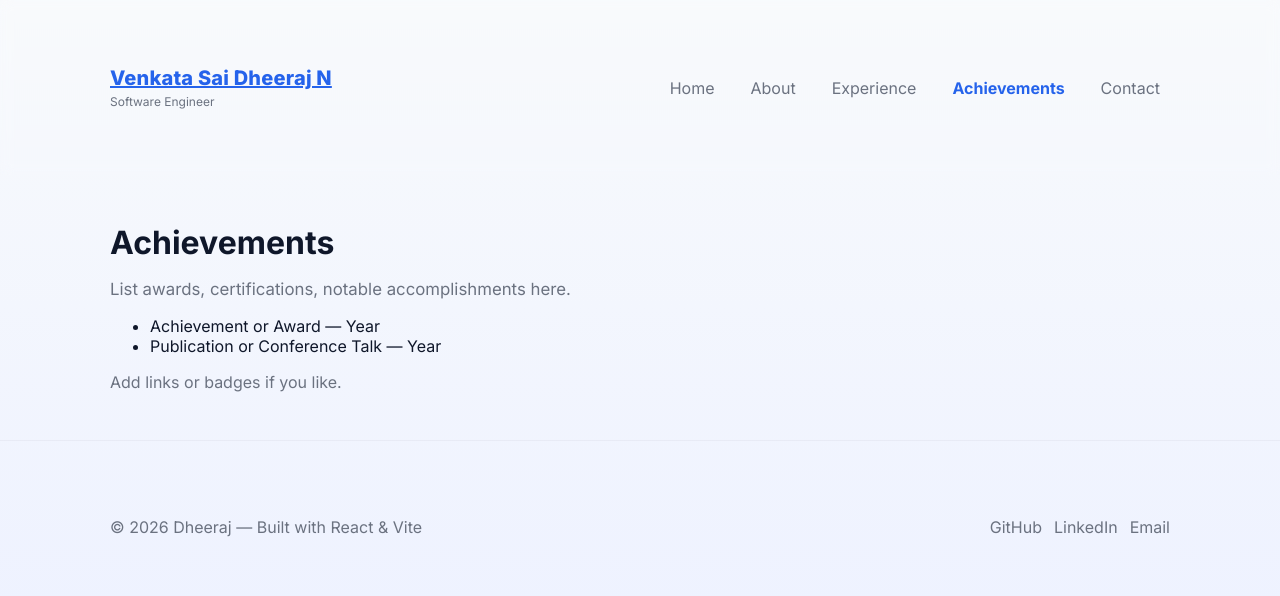
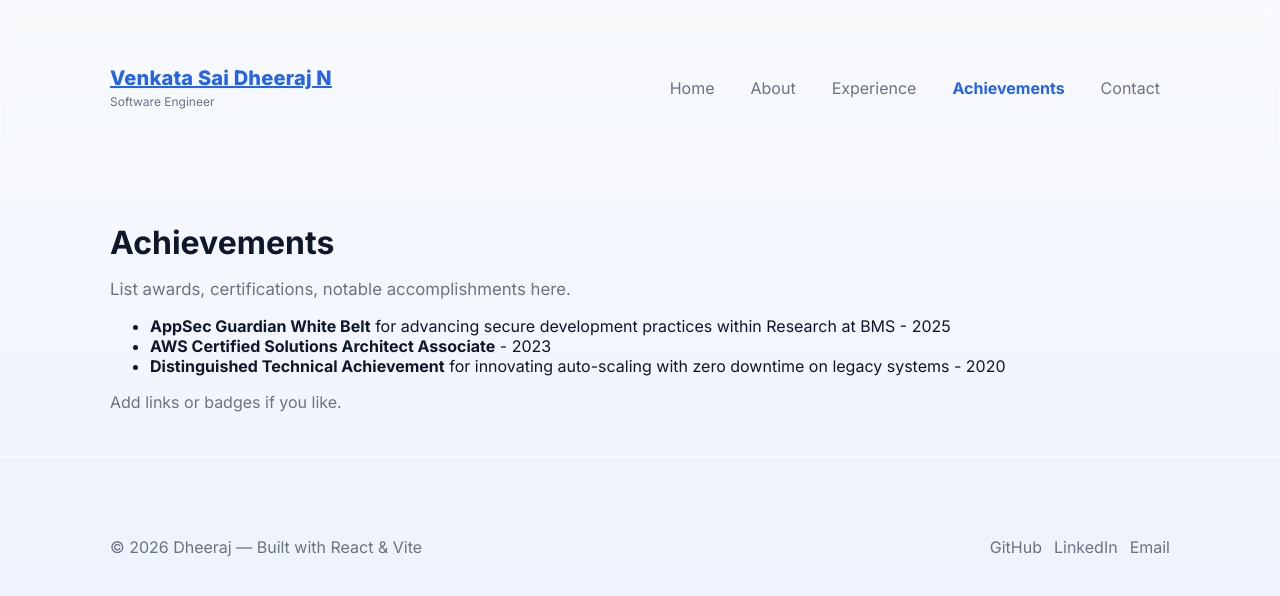
Before and after one commit to saidheerajnvs29/saidheerajnvs29.github.io, a React (Vite) app: page /#/achievements in a window 1280 px wide. Shown: the top 596 px of the page. Built offline with nearby package versions, Linux system fonts and the light colour scheme.

Commit message:
Added bio

```diff
--- a/src/pages/Achievements.jsx
+++ b/src/pages/Achievements.jsx
@@ -7,8 +7,9 @@ export default function Achievements() {
       <p className="lead">List awards, certifications, notable accomplishments here.</p>
 
       <ul>
-        <li>Achievement or Award — Year</li>
-        <li>Publication or Conference Talk — Year</li>
+        <li><b>AppSec Guardian White Belt</b> for advancing secure development practices within Research at BMS - 2025</li>
+        <li><b>AWS Certified Solutions Architect Associate</b> - 2023</li>
+        <li><b>Distinguished Technical Achievement</b> for innovating auto-scaling with zero downtime on legacy systems - 2020</li>
       </ul>
 
       <p className="muted">Add links or badges if you like.</p>
--- a/src/pages/Contact.jsx
+++ b/src/pages/Contact.jsx
@@ -4,7 +4,7 @@ export default function Contact() {
   return (
     <section>
       <h1>Contact</h1>
-      <p className="lead">I'd love to hear from you — replace with your preferred contact methods.</p>
+      <p className="lead">I'd love to hear from you</p>
 
       <ul>
         <li>Email: <a href="mailto:saidheerajnvs1998@gmail.com">saidheerajnvs1998@gmail.com</a></li>
--- a/src/pages/Experience.jsx
+++ b/src/pages/Experience.jsx
@@ -8,14 +8,14 @@ export default function Experience() {
 
       <div className="timeline">
         <div className="timeline-item">
-          <h3>Software Engineer — Company ABC</h3>
-          <p className="muted">Dates • Location</p>
+          <h3>Senior Software Engineer — Bristol Myers Squibb</h3>
+          <p className="muted">10/2024 - Current • Tampa, FL</p>
           <p>Short summary of responsibilities and achievements.</p>
         </div>
 
         <div className="timeline-item">
-          <h3>Another Role — Company XYZ</h3>
-          <p className="muted">Dates • Location</p>
+          <h3>Cloud Developer — Bristol Myers Squibb</h3>
+          <p className="muted">07/2023 - 09/2024 • Tampa, FL</p>
           <p>Short summary of responsibilities and achievements.</p>
         </div>
       </div>
```
